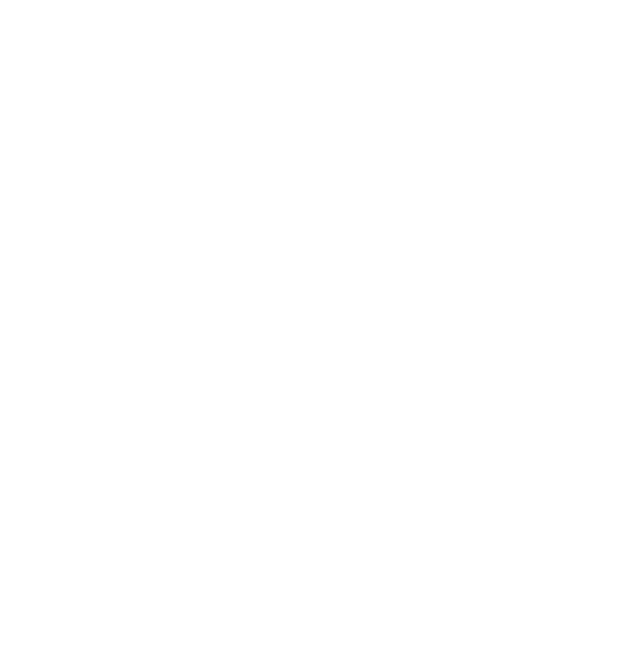
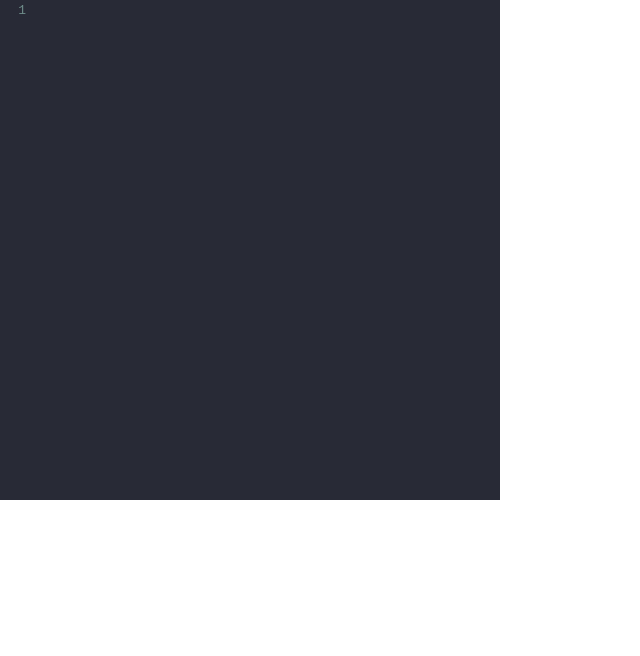
Before and after one commit to KevinTungDHR/Canvas-Teaching-Tool, a website built with webpack: page index.html in a window 1280 px wide. Shown: the whole page, without its empty margins (0-640 px from the left). Built offline with nearby package versions, Linux system fonts and the light colour scheme.

Commit message:
Add codemirror. start ide functionality

```diff
--- a/index.html
+++ b/index.html
@@ -11,6 +11,10 @@
 </head>
 
 <body>
+    <main class="main">
+      <textarea name="" id="codemirror"></textarea>
+      <iframe class="render-view" srcdoc="" frameborder="0">Sorry Iframe not supported</iframe>
+    </main>
 </body>
 
 </html>
--- a/package.json
+++ b/package.json
@@ -25,6 +25,7 @@
     "@babel/core": "^7.17.8",
     "@babel/preset-env": "^7.16.11",
     "babel-loader": "^8.2.4",
+    "codemirror": "^5.65.2",
     "core-js": "^3.21.1",
     "css-loader": "^6.7.1",
     "mini-css-extract-plugin": "^2.6.0",
--- a/src/index.js
+++ b/src/index.js
@@ -0,0 +1,17 @@
+import CodeMirror from 'codemirror';
+import "codemirror/mode/javascript/javascript.js";
+import Editor from './scripts/editor';
+
+window.addEventListener("DOMContentLoaded", (event) => {
+  const main = document.querySelector(".main");
+
+  const cm = CodeMirror.fromTextArea(document.querySelector("#codemirror"), {
+    mode: "javascript",
+    theme: "dracula",
+    lineNumbers: true,
+  });
+  cm.setSize(500, 500);
+  const iframe = document.querySelector(".render-view");
+
+  const editor = new Editor({editor: cm, iframe: iframe});
+});
--- a/src/index.scss
+++ b/src/index.scss
@@ -0,0 +1,3 @@
+@import './styles/reset.css';
+@import 'codemirror/lib/codemirror.css';
+@import 'codemirror/theme/dracula.css';
--- /dev/null
+++ b/src/scripts/editor.js
@@ -0,0 +1,15 @@
+export default class Editor{
+  constructor({editor: el, iframe: iframe }){
+    this.el = el;
+    this.iframe = iframe;
+    this.output = `<html>${this.el.getValue()}</html>`;
+    this.handleInput = this.handleInput.bind(this);
+    this.el.on("keyup", this.handleInput);
+  }
+
+  handleInput(event){
+    this.output = `<html>${this.el.getValue()}</html>`;
+    console.log(this.iframe);
+    this.iframe.setAttribute("srcdoc", this.output);
+  }
+}
--- /dev/null
+++ b/src/styles/reset.css
@@ -0,0 +1,48 @@
+/* http://meyerweb.com/eric/tools/css/reset/
+   v2.0 | 20110126
+   License: none (public domain)
+*/
+
+html, body, div, span, applet, object, iframe,
+h1, h2, h3, h4, h5, h6, p, blockquote, pre,
+a, abbr, acronym, address, big, cite, code,
+del, dfn, em, img, ins, kbd, q, s, samp,
+small, strike, strong, sub, sup, tt, var,
+b, u, i, center,
+dl, dt, dd, ol, ul, li,
+fieldset, form, label, legend,
+table, caption, tbody, tfoot, thead, tr, th, td,
+article, aside, canvas, details, embed,
+figure, figcaption, footer, header, hgroup,
+menu, nav, output, ruby, section, summary,
+time, mark, audio, video {
+	margin: 0;
+	padding: 0;
+	border: 0;
+	font-size: 100%;
+	font: inherit;
+	vertical-align: baseline;
+}
+/* HTML5 display-role reset for older browsers */
+article, aside, details, figcaption, figure,
+footer, header, hgroup, menu, nav, section {
+	display: block;
+}
+body {
+	line-height: 1;
+}
+ol, ul {
+	list-style: none;
+}
+blockquote, q {
+	quotes: none;
+}
+blockquote:before, blockquote:after,
+q:before, q:after {
+	content: '';
+	content: none;
+}
+table {
+	border-collapse: collapse;
+	border-spacing: 0;
+}
```
Also changed, not shown: dist/main.css, 2 other files.
